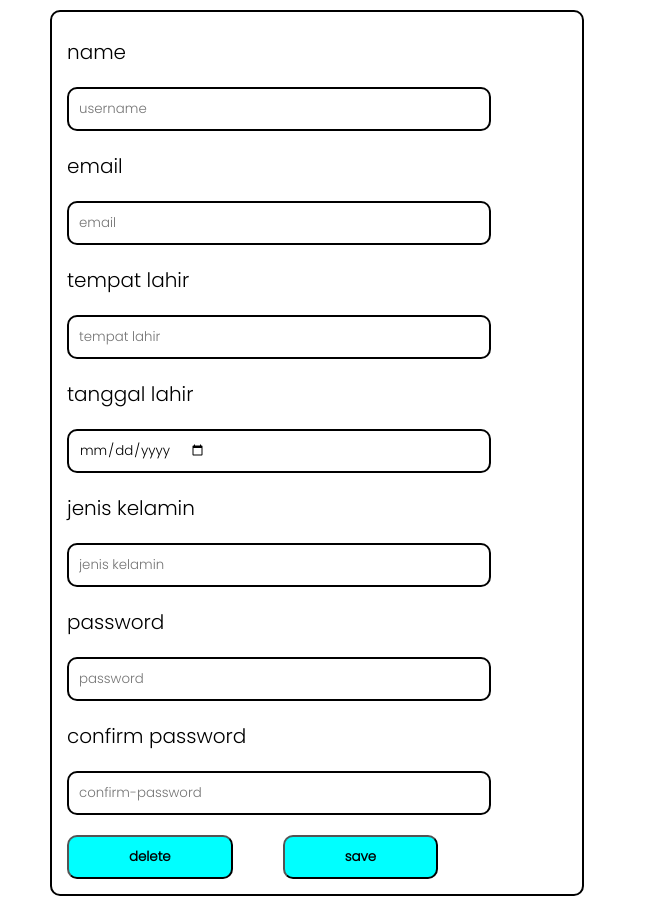
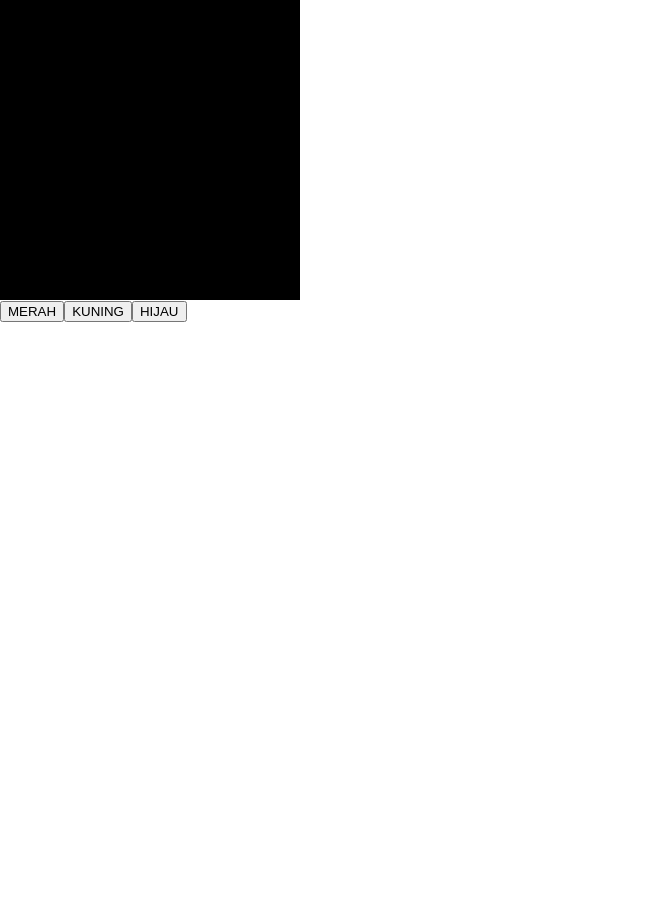
Before and after one commit to GeorgeIsFounded/BelajarReact, a React (Create React App) app: page / in a window 1280 px wide. Shown: the whole page, without its empty margins (0-647 px from the left). After the commit the page ends 800 px from the top, so only its background shows below. Built offline with nearby package versions, Linux system fonts and the light colour scheme.

Commit message:
cara menggonta-ganti warna

```diff
--- a/src/App.js
+++ b/src/App.js
@@ -1,160 +1,16 @@
 import React from "react";
 import "./styles/styles.css";
-import Input from "./komponen/input";
-import Button from "./komponen/button";
-import Card from "./komponen/card.jsx"
+import Card from "./komponen/card.jsx";
 
 function App() {
-
-  const [data, setData] = React.useState([]);
-  const [errors, setErrors] = React.useState({});
-  const [values, setValues] = React.useState({
-    name: "",
-    email: "",
-    tempatLahir: "",
-    tanggalLahir: "",
-    jenisKelamin: "",
-    password: "",
-    confirmPassword: ""
-  });
-
-  const handleChange = (e) => {
-    e.preventDefault()
-    console.log("ok shiap jalan")
-    setValues((values) => {
-      return {
-        ...values,
-        [e.target.name]: e.target.value
-      }
-    });
-    if (e.target.value !== "") {
-      setErrors({
-        ...errors,
-        [e.target.name]: e.target.values
-      });
-    }
-    else {
-      setErrors({
-        ...errors,
-        [e.target.name]: e.target.values
-      });
-    }
-  }
-
-  const handleSubmit = (e) => {
-    e.preventDefault()
-    console.log("form tersubmit")
-
-    values.id = new Date().getTime()
-    setData((data) => {
-      return [...data, values];
-    })
-
-    setData(() => {
-      return [...data, values];
-    })
-
-    setData((data) => {
-      return [...data, values];
-    })
-
-    setValues((values) => {
-      return {
-        username: "",
-        email: "",
-        tempatLahir: "",
-        tanggalLahir: "",
-        jenisKelamin: "",
-        password: "",
-        confirmPassword: ""
-      }
-    })
-  }
+  let [warna, setWarna] = React.useState("black")
+  let [count, setCount] = React.useState(0)
 
   return (
     <React.Fragment>
-      <div className="Moco">
-        <div className="container">
-          <form style={{ width: "50%" }}>
-            <p>name</p>
-            <Input
-              isError={errors?.username}
-              textError={"please fill this input"}
-              name="username"
-              value={values.username}
-              placeholder='username'
-              onSubmit={handleSubmit}
-              onChange={handleChange}
-            />
-            <p>email</p>
-            <Input
-              isError={errors?.email}
-              textError={"please fill this input"}
-              name="email"
-              value={values.email}
-              placeholder="email"
-              onChange={handleChange}
-              onSubmit={handleSubmit}
-            />
-            <p>tempat lahir</p>
-            <Input
-              isError={errors?.tempatLahir}
-              textError={"please fill this input"}
-              name="tempatLahir"
-              value={values.tempatLahir}
-              placeholder="tempat lahir"
-              onChange={handleChange}
-              onSubmit={handleSubmit}
-            />
-            <p>tanggal lahir</p>
-            <Input
-              isError={errors?.tanggalLahir}
-              textError={"please fill this input"}
-              type="date"
-              name="tanggalLahir"
-              value={values.tanggalLahir}
-              placeholder="tanggal lahir"
-              onChange={handleChange}
-              onSubmit={handleSubmit}
-            />
-            <p>jenis kelamin</p>
-            <Input
-              isError={errors?.jenisKelamin}
-              textError={"please fill this input"}
-              type=""
-              name="jenisKelamin"
-              value={values.jenisKelamin}
-              placeholder="jenis kelamin"
-              onChange={handleChange}
-              onSubmit={handleSubmit}
-            />
-            <p>password</p>
-            <Input
-              isError={errors?.password}
-              textError={"please fill this input"}
-              name="password"
-              value={values.password}
-              placeholder="password"
-              onChange={handleChange}
-              onSubmit={handleSubmit}
-            />
-            <p>confirm password</p>
-            <Input
-              isError={errors?.confirmPassword}
-              textError={"please fill this input"}
-              name="confirmPassword"
-              value={values.confirmPassword}
-              placeholder="confirm-password"
-              onChange={handleChange}
-              onSubmit={handleSubmit}
-            />
-            <div className="gimm">
-              <Button title={"delete"} />
-              <Button title={"save"} />
-            </div>
-          </form>
-          <Card data={data} value={values} />
-        </div>
+      <div>
+        <div></div>
+        <Card warna={warna} setWarna={setWarna}/>
       </div>
     </React.Fragment>
   )
--- a/src/komponen/card.jsx
+++ b/src/komponen/card.jsx
@@ -1,44 +1,25 @@
 import React from "react";
 
-export default function Card({ data, setData }) {
-
-    const handleDelete = (e, filter) => {
-        e.preventDefault();
-        console.log(e.target.value)
-        data.filter((item) => {
-            return item.id !== e.target.value
-        });
-
-        console.log(filter)
-        setData(()=> {
-            return filter
-        })
-
-        console.log("button delete kliked")
-    }
+export default function Card({ warna, setWarna }) {
 
     return (
         <React.Fragment>
-            <div>
-                {/* <p>Username : george</p>
-                <p>Email : iqbalnie@gmail.com</p>
-                <p>Password : 1234</p>
-                <p>Confirm Password : 1234</p> */}
-                {data?.map((item, i) => {
-                    return (
-                        <div>
-                            <p>Username : {item.username}</p>
-                            <p>Email : {item.email}</p>
-                            <p>Tempat Lahir : {item.tempatLahir}</p>
-                            <p>Tanggal Lahir : {item.tanggalLahir}</p>
-                            <p>Jenis kelamin : {item.jenisKelamin}</p>
-                            <p>Password : {item.password}</p>
-                            <p>Confirm-Password : {item.confirmPassword}</p>
-                            <button onClick={handleDelete}>delete</button>
-                        </div>
-                    )
-                })}
-            </div>
+            <div style={{ backgroundColor: warna, height: 300, width: 300}}></div>
+            <button
+              onClick={() => {
+                setWarna("red")
+              }}
+            >MERAH</button>
+            <button
+              onClick={() => {
+                setWarna("yellow")
+              }}
+            >KUNING</button>
+            <button
+              onClick={() => {
+                setWarna("green")
+              }}
+            >HIJAU</button>
         </React.Fragment>
     )
 }
--- a/src/styles/styles.css
+++ b/src/styles/styles.css
@@ -71,3 +71,21 @@ h4 {
     font-family: Poppins;
     font-weight: bold;
 }
+.red {
+    color: black;
+    background-color: red;
+    height: 50vh;
+    width: 50vh;
+}
+.yellow {
+    color: black;
+    background-color: yellow;
+    height: 50vh;
+    width: 50vh;
+}
+.green {
+    color: black;
+    background-color: green;
+    height: 50vh;
+    width: 50vh;
+}
```
